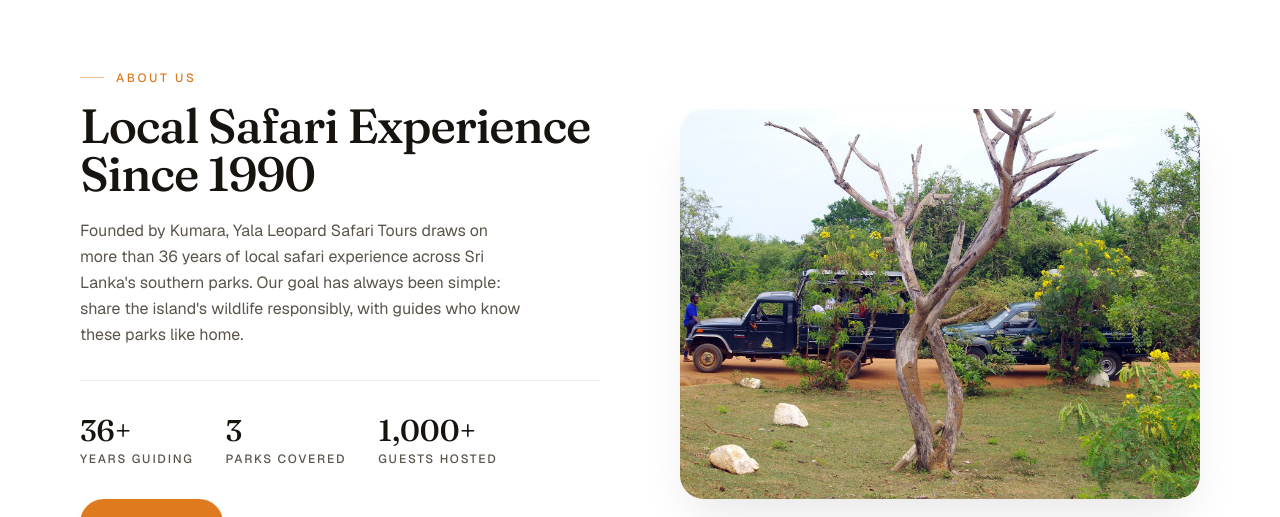
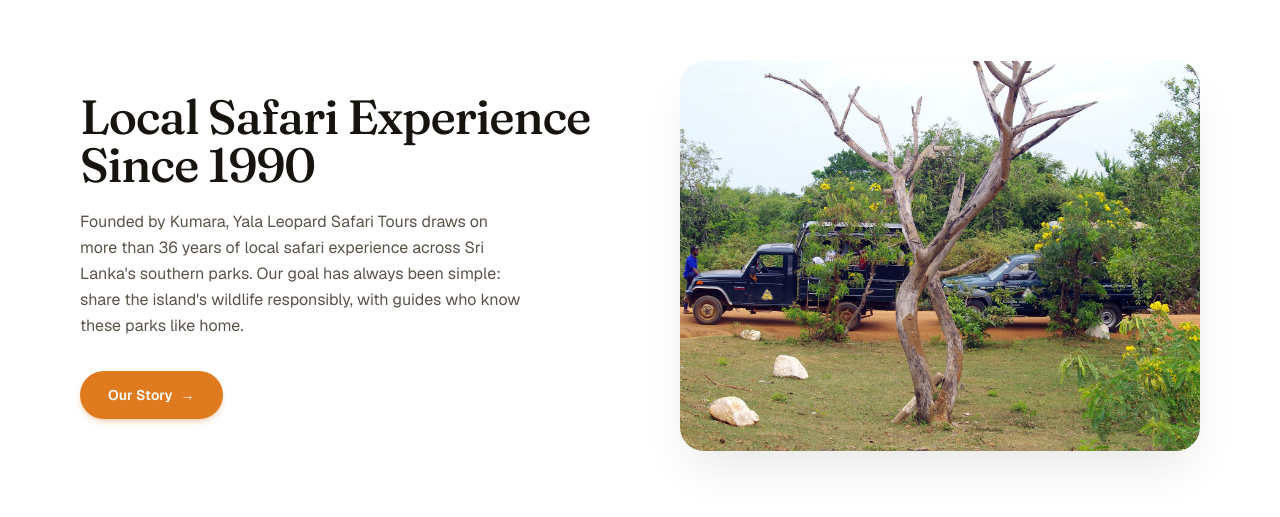
Before and after one commit to sarangas001/yala-leopard-safari-tours, a Next.js app: page / in a window 1280 px wide. Shown: the part 4149-4666 px from the top of the page. Built offline with nearby package versions, Linux system fonts and the light colour scheme.

Commit message:
feat: update AboutPreview component layout and add peacock illustration

```diff
--- a/components/AboutPreview.tsx
+++ b/components/AboutPreview.tsx
@@ -1,16 +1,25 @@
 import Image from "next/image";
 import Reveal from "@/components/Reveal";
 
-const STATS = [
-  { value: "36+", label: "Years guiding" },
-  { value: "3", label: "Parks covered" },
-  { value: "1,000+", label: "Guests hosted" },
-];
-
 export default function AboutPreview() {
   return (
-    <section id="about" className="w-full bg-white">
-      <div className="mx-auto max-w-[1600px] px-6 py-16 sm:px-10 sm:py-20 lg:px-20 lg:py-24">
+    <section id="about" className="relative w-full overflow-hidden bg-white">
+      {/* Peacock illustration — large, behind all content, decorative */}
+      {/* <div
+        className="pointer-events-none absolute bottom-16 right-6 z-0 hidden select-none sm:bottom-20 sm:right-10 lg:bottom-24 lg:right-20 lg:block"
+        aria-hidden="true"
+      >
+        <Image
+          src="/images/parks/peocock.png"
+          alt=""
+          width={420}
+          height={502}
+          quality={90}
+          style={{ width: "320px", height: "auto", opacity: 0.92 }}
+        />
+      </div> */}
+
+      <div className="relative z-10 mx-auto max-w-[1600px] px-6 py-16 sm:px-10 sm:py-20 lg:px-20 lg:py-24">
         <div className="grid grid-cols-1 items-center gap-12 lg:grid-cols-2 lg:gap-20">
           <Reveal className="lg:order-2">
             <div className="relative aspect-[4/3] w-full overflow-hidden rounded-3xl shadow-2xl shadow-black/10">
@@ -26,11 +35,7 @@
           </Reveal>
 
           <Reveal delay={0.12} className="lg:order-1">
-            <span className="inline-flex items-center gap-3 text-xs font-medium uppercase tracking-[0.22em] text-brand-orange">
-              <span className="h-px w-6 bg-brand-orange/50" aria-hidden="true" />
-              About Us
-            </span>
-            <h2 className="mt-4 font-display text-3xl font-medium tracking-tight text-brand-ink sm:text-4xl lg:text-5xl">
+            <h2 className="font-display text-3xl font-medium tracking-tight text-brand-ink sm:text-4xl lg:text-5xl">
               Local Safari Experience Since 1990
             </h2>
             <p className="mt-5 max-w-md text-base leading-relaxed text-brand-ink-muted">
@@ -39,20 +44,6 @@
               parks. Our goal has always been simple: share the island&apos;s
               wildlife responsibly, with guides who know these parks like home.
             </p>
-
-            {/* Inline stats */}
-            <div className="mt-8 flex flex-wrap gap-8 border-t border-black/[0.07] pt-8">
-              {STATS.map((stat) => (
-                <div key={stat.label}>
-                  <span className="font-display text-3xl font-medium text-brand-ink">
-                    {stat.value}
-                  </span>
-                  <p className="mt-0.5 text-xs font-medium uppercase tracking-[0.15em] text-brand-ink-muted">
-                    {stat.label}
-                  </p>
-                </div>
-              ))}
-            </div>
 
             <a
               href="#"
```
Also changed, not shown: 1 other file (tests, documents, lock files or other folders).
